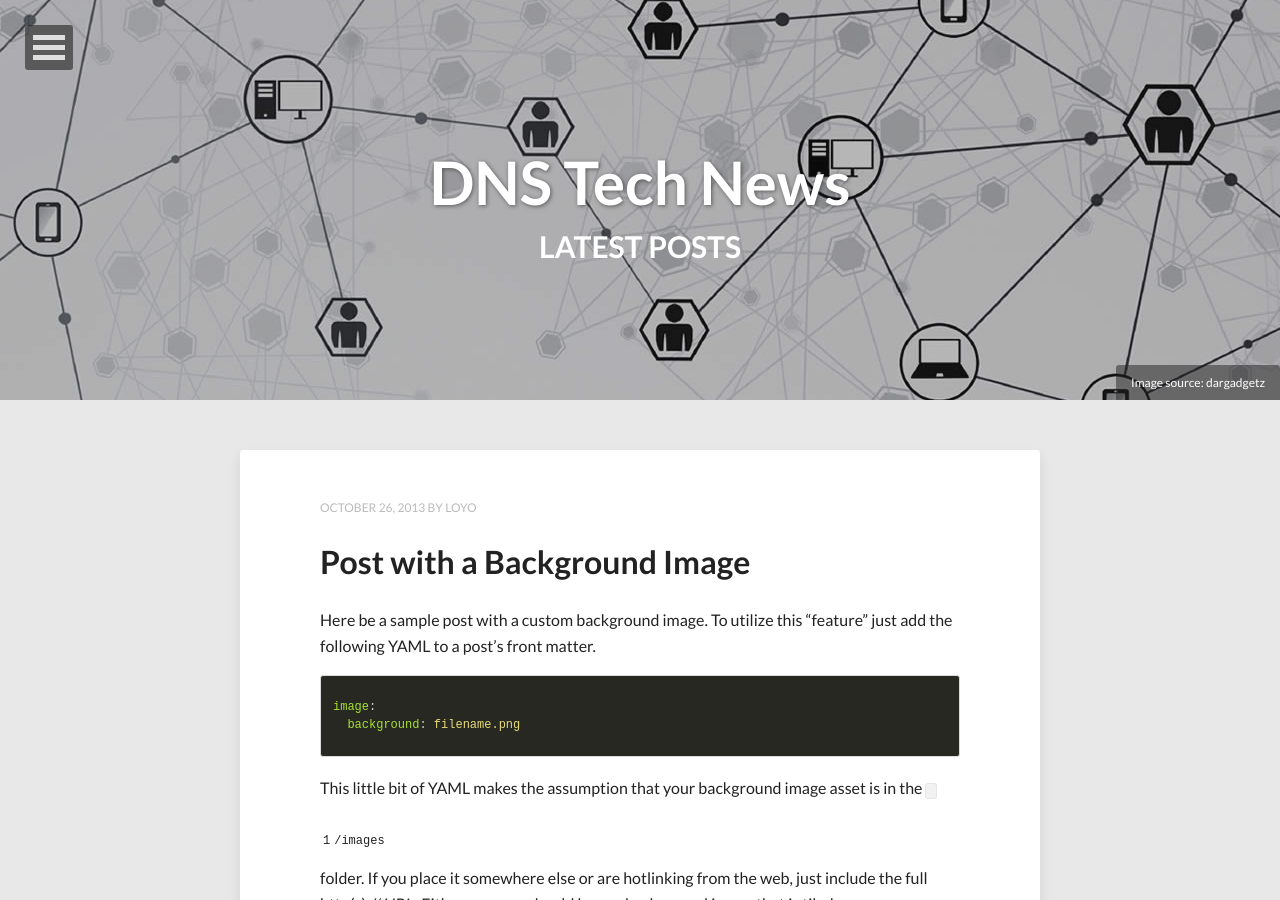
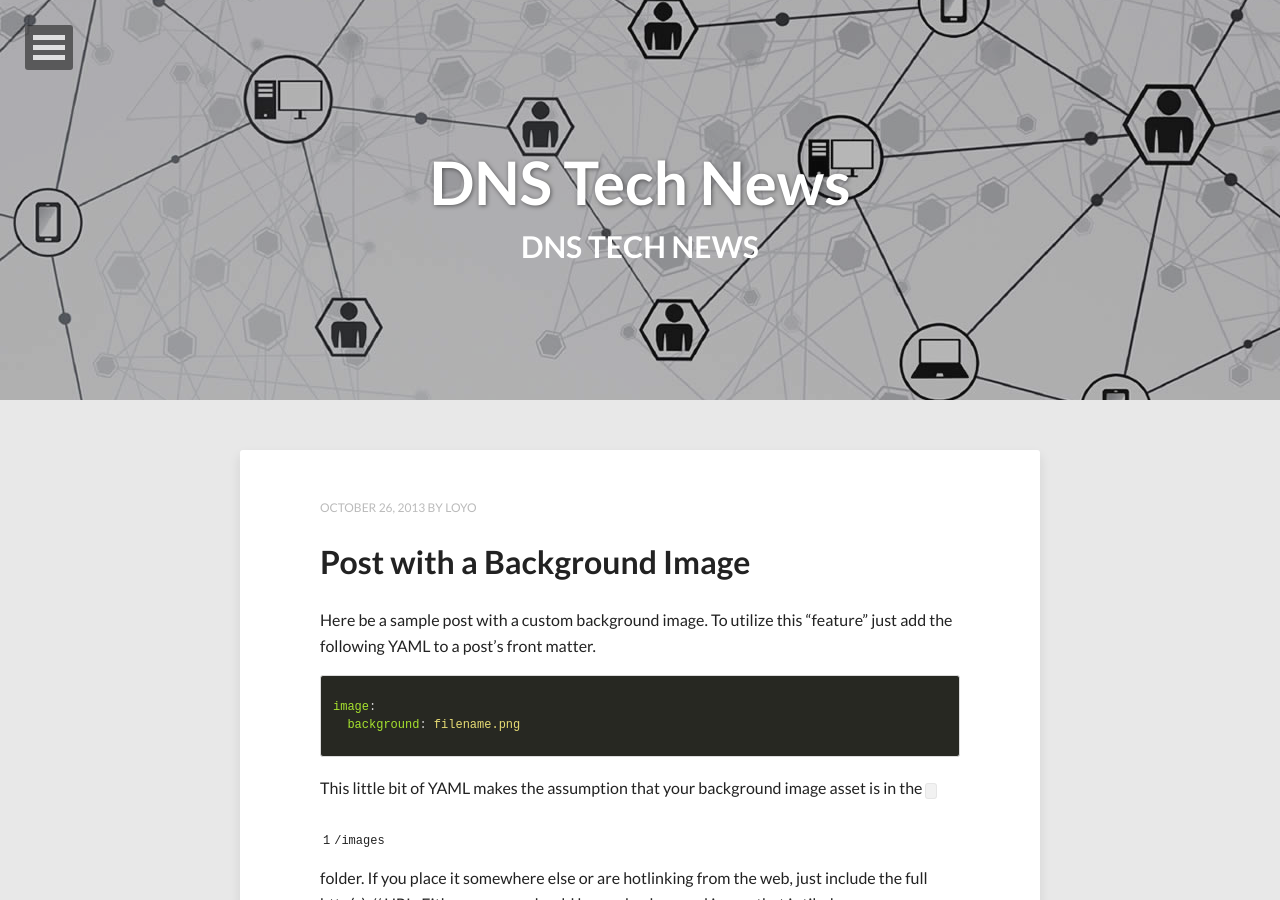
Before and after one commit to loyo-tw/loyo-tw.github.io, a Jekyll site: the page built from index.html, in a window 1280 px wide and 900 px high. Built offline with Jekyll 4.4.1, drawn with Linux system fonts in a browser that asks for light colours; nearby versions of some CDN libraries; the list of posts is cut into pages by our own code.

Commit message:
DNS Tech News

```diff
--- a/index.html
+++ b/index.html
@@ -1,12 +1,10 @@
 ---
 layout: post-index
-title: Latest Posts
-description: "Describe this nonsense."
+title: DNS Tech News
+description: "All about Domain Name System."
 tags: [Jekyll, theme, themes, responsive, blog, modern]
 image:
   feature: header.jpg
-  credit: dargadgetz
-  creditlink: http://www.dargadgetz.com/ios-7-abstract-wallpaper-pack-for-iphone-5-and-ipod-touch-retina/
 ---
 
 {% for post in paginator.posts %}
```
